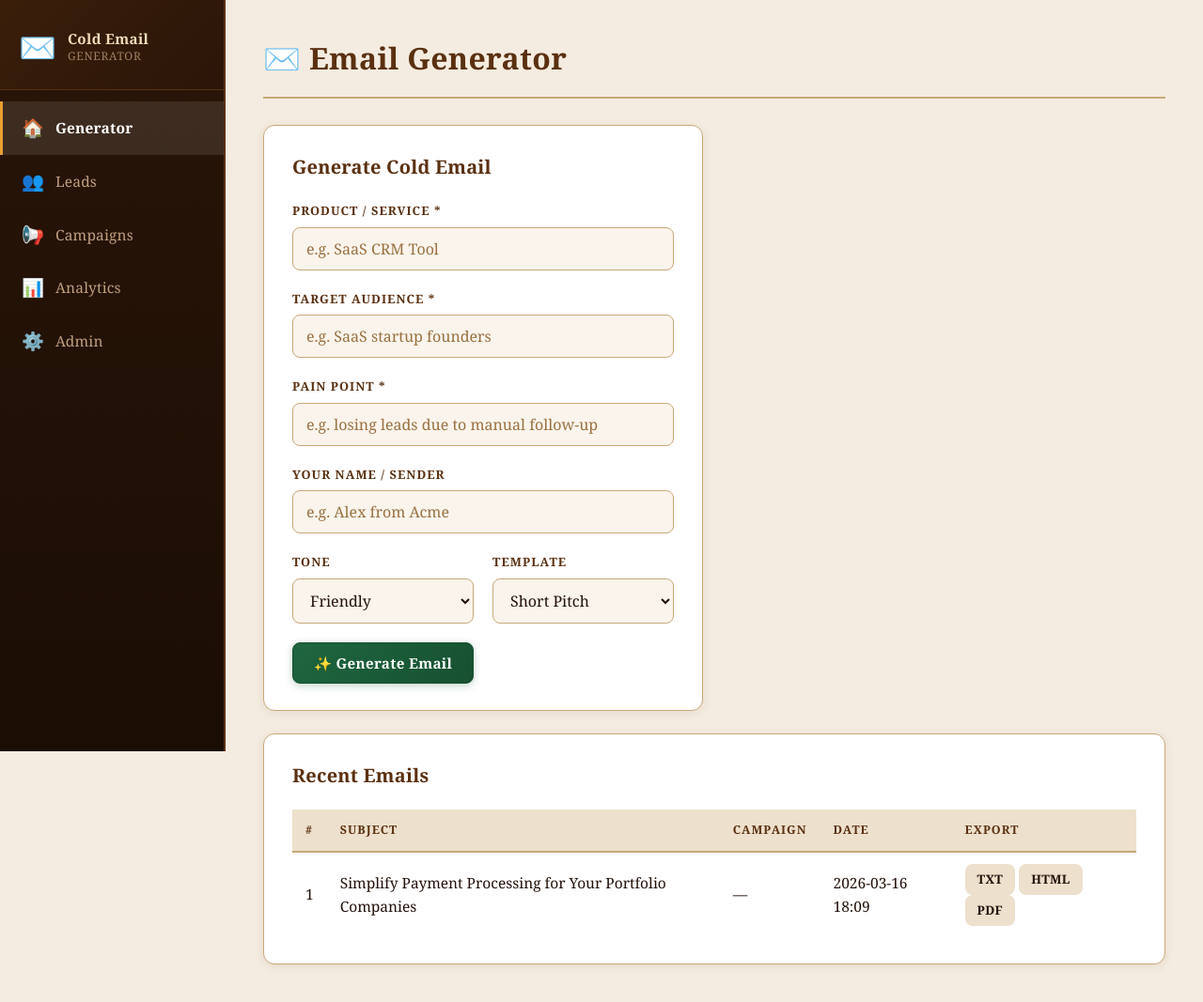
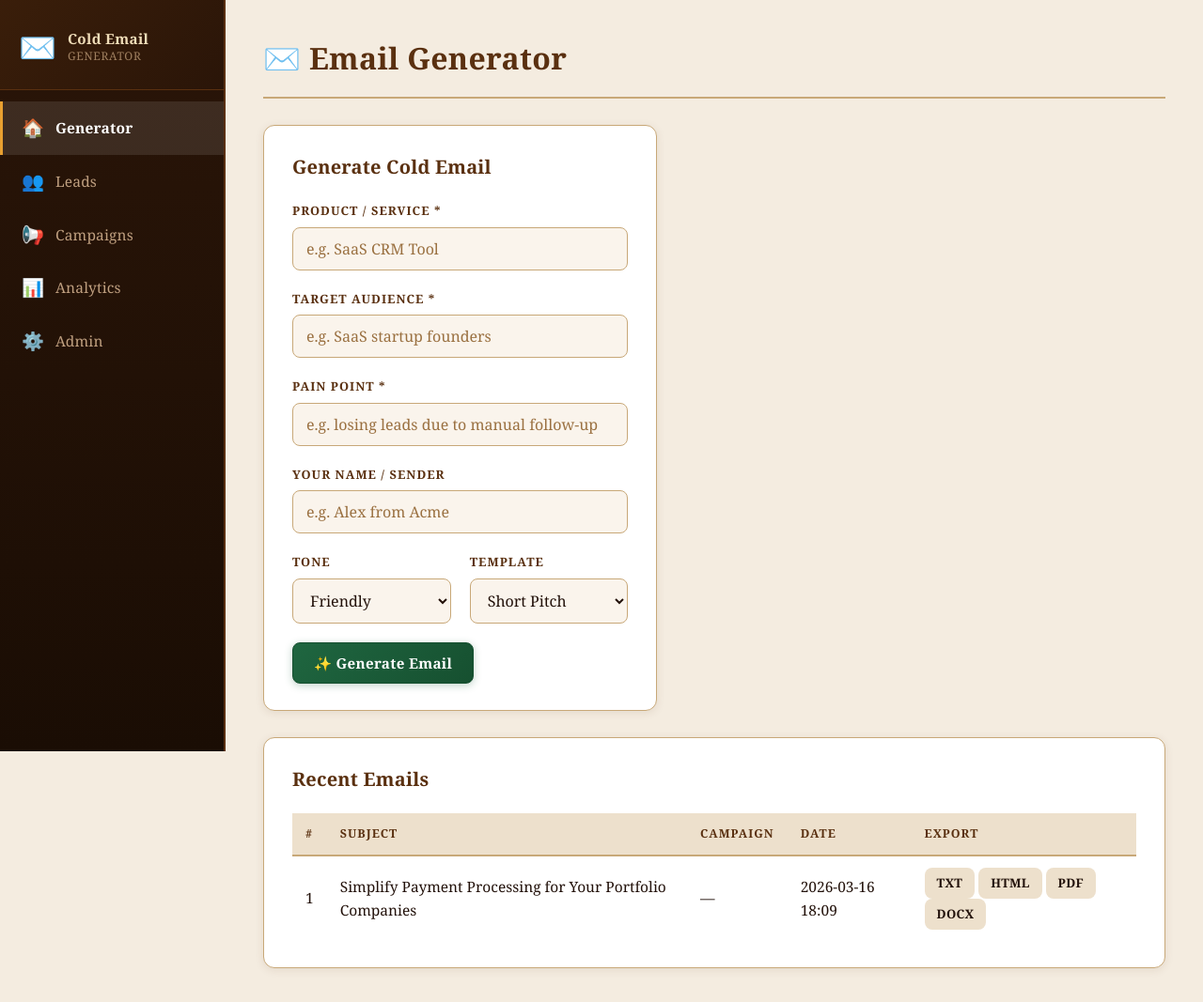
Before and after one commit to julisunkan/pro, a Flask app: page / in a window 1280 px wide. Shown: the whole page at 94% size. Before the commit the page ends 1028 px from the top, so only its background shows below. Run offline with Flask 3, Linux system fonts and the light colour scheme; data comes from the database, SQL or seed files in the repository; data that the repository does not hold is empty.

Commit message:
Widen email generator layout and add DOCX export option
Implement DOCX export functionality and adjust layout for the email generator page, including CSS and HTML modifications, along with backend route and service updates.

Replit-Commit-Author: Agent
Replit-Commit-Session-Id: ba045e7a-b7e3-430b-b8f8-b8904c843130
Replit-Commit-Checkpoint-Type: full_checkpoint
Replit-Commit-Event-Id: 2445298a-dd32-40cb-96b0-e8ef4e7f47f4
Replit-Commit-Screenshot-Url: https://storage.googleapis.com/screenshot-production-us-central1/b79ab39e-a738-4496-8926-804a498b3b98/ba045e7a-b7e3-430b-b8f8-b8904c843130/bmnwkaD
Replit-Helium-Checkpoint-Created: true

```diff
--- a/app.py
+++ b/app.py
@@ -12,7 +12,7 @@ from services.lead_scraper import scrape_website
 from services.personalization import generate_personalized_intro
 from services.campaign_service import create_campaign, get_campaign_leads
 from services.analytics import get_campaign_analytics
-from services.export_service import export_email_txt, export_email_html, export_email_pdf
+from services.export_service import export_email_txt, export_email_html, export_email_pdf, export_email_docx
 import config
 
 app = Flask(__name__)
@@ -301,6 +301,14 @@ def export_email(email_id, fmt):
             as_attachment=True,
             download_name=filename
         )
+    elif fmt == 'docx':
+        docx_bytes, mimetype, filename = export_email_docx(subject, body)
+        return send_file(
+            io.BytesIO(docx_bytes),
+            mimetype=mimetype,
+            as_attachment=True,
+            download_name=filename
+        )
     else:
         flash('Invalid export format.', 'error')
         return redirect(url_for('index'))
--- a/requirements.txt
+++ b/requirements.txt
@@ -3,6 +3,8 @@ Flask==3.1.3
 fpdf2==2.8.7
 groq==1.1.1
 gunicorn==25.1.0
+lxml==6.0.2
 pandas==3.0.1
 pillow==12.1.1
+python-docx==1.2.0
 requests==2.32.5
--- a/static/style.css
+++ b/static/style.css
@@ -145,7 +145,6 @@ body {
   flex: 1;
   padding: 36px 40px;
   min-height: 100vh;
-  max-width: 1160px;
 }
 
 .topbar { margin-bottom: 28px; padding-bottom: 16px; border-bottom: 2px solid var(--border); }
@@ -193,6 +192,18 @@ body {
   grid-template-columns: 1fr 1fr;
   gap: 24px;
   margin-bottom: 24px;
+}
+
+/* Generator page — form takes 45%, result takes 55% */
+.gen-grid {
+  display: grid;
+  grid-template-columns: 45fr 55fr;
+  gap: 28px;
+  margin-bottom: 28px;
+  align-items: start;
+}
+.gen-grid > :only-child {
+  grid-column: 1 / -1;
 }
 
 /* ─────────────────────────────────────────────
--- a/templates/index.html
+++ b/templates/index.html
@@ -3,7 +3,7 @@
 {% block page_title %}✉️ Email Generator{% endblock %}
 
 {% block content %}
-<div class="two-col">
+<div class="gen-grid">
   <!-- Generator Form -->
   <div class="card">
     <h2 class="card-title">Generate Cold Email</h2>
@@ -62,9 +62,10 @@
       <div class="result-box result-body" id="result-body"></div>
     </div>
     <div class="export-buttons" id="export-buttons" style="display:none">
-      <a id="export-txt" href="#" class="btn btn-secondary">📄 TXT</a>
+      <a id="export-txt"  href="#" class="btn btn-secondary">📄 TXT</a>
       <a id="export-html" href="#" class="btn btn-secondary">🌐 HTML</a>
-      <a id="export-pdf" href="#" class="btn btn-secondary">📑 PDF</a>
+      <a id="export-pdf"  href="#" class="btn btn-secondary">📑 PDF</a>
+      <a id="export-docx" href="#" class="btn btn-secondary">📝 DOCX</a>
     </div>
   </div>
 </div>
@@ -92,9 +93,10 @@
           <td>{{ e.campaign_name or '—' }}</td>
           <td>{{ e.created_at[:16] }}</td>
           <td>
-            <a href="/export/{{ e.id }}/txt" class="btn btn-xs">TXT</a>
+            <a href="/export/{{ e.id }}/txt"  class="btn btn-xs">TXT</a>
             <a href="/export/{{ e.id }}/html" class="btn btn-xs">HTML</a>
-            <a href="/export/{{ e.id }}/pdf" class="btn btn-xs">PDF</a>
+            <a href="/export/{{ e.id }}/pdf"  class="btn btn-xs">PDF</a>
+            <a href="/export/{{ e.id }}/docx" class="btn btn-xs">DOCX</a>
           </td>
         </tr>
         {% endfor %}
@@ -122,15 +124,14 @@
         document.getElementById('result-body').textContent = data.body;
         document.getElementById('result-panel').style.display = 'block';
 
-        // Wire up export links immediately using the returned email ID
         const id = data.email_id;
         document.getElementById('export-txt').href  = `/export/${id}/txt`;
         document.getElementById('export-html').href = `/export/${id}/html`;
         document.getElementById('export-pdf').href  = `/export/${id}/pdf`;
+        document.getElementById('export-docx').href = `/export/${id}/docx`;
         document.getElementById('export-buttons').style.display = 'flex';
 
         showMessage('Email generated successfully!', 'success');
-        // Reload the recent-emails table in the background after a short delay
         setTimeout(() => location.reload(), 3000);
       } else {
         showMessage(data.message || 'Generation failed.', 'error');
```
Also changed, not shown: services/export_service.py (+39 -0 lines).
